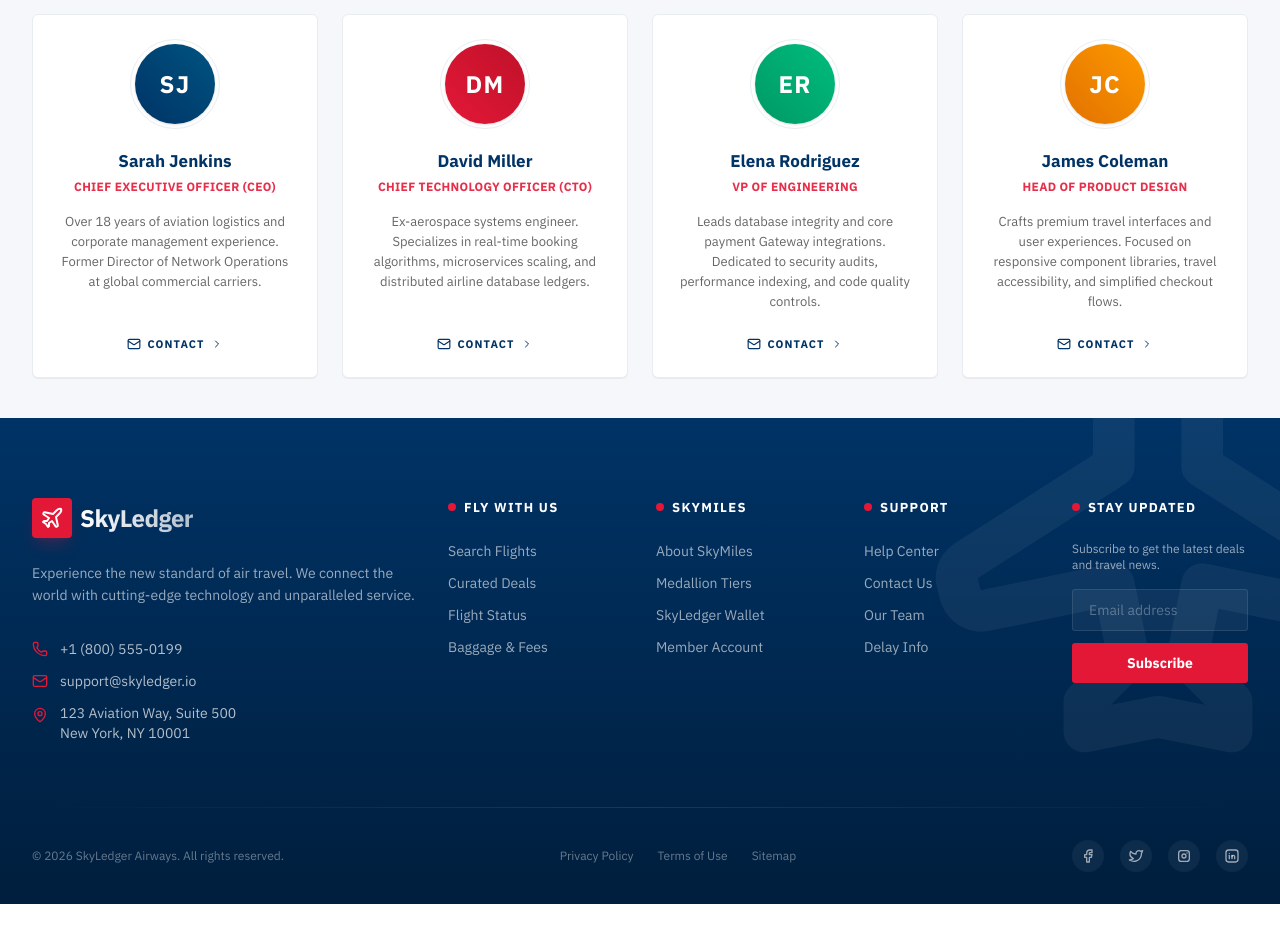
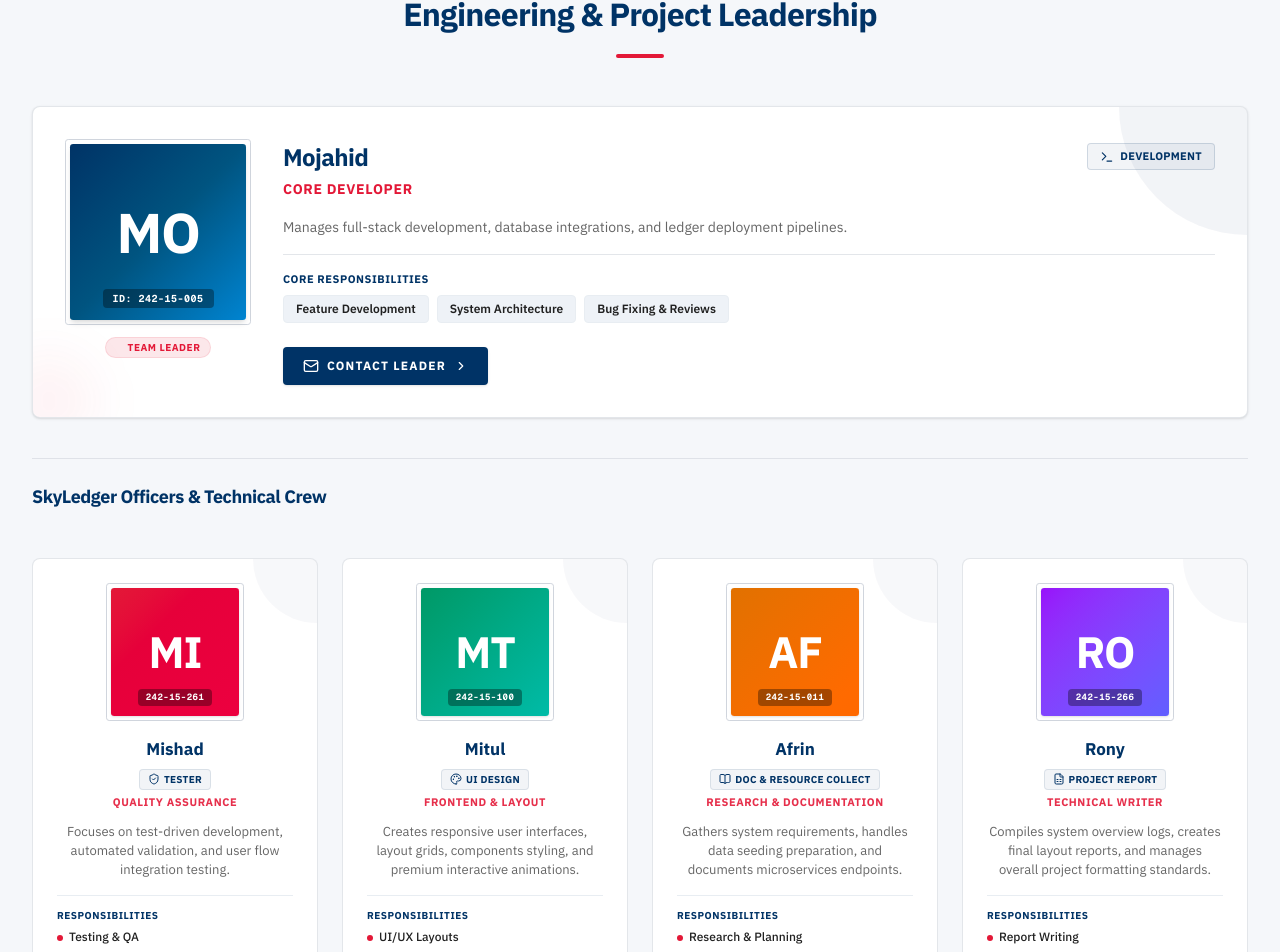
Before and after one commit to mojahid2021/SkyLedger, a Next.js app: page /team in a window 1280 px wide. Shown: the part 459-1411 px from the top of the page. Before the commit the page ends 1363 px from the top, so only its background shows below. Built offline with nearby package versions, Linux system fonts and the light colour scheme.

Commit message:
feat: update team page with expanded member details and motion-based layout animations

```diff
--- a/src/app/team/page.tsx
+++ b/src/app/team/page.tsx
@@ -1,60 +1,119 @@
 "use client"
 
 import React from "react"
-import { Users, Award, Mail, ChevronRight } from "lucide-react"
+import { Users, Mail, ChevronRight, Terminal, ShieldCheck, Palette, BookOpen, FileSpreadsheet } from "lucide-react"
 import { Navbar } from "@/components/layout/navbar"
 import { Footer } from "@/components/layout/footer"
+import { motion } from "framer-motion"
 
 interface TeamMember {
   name: string
+  id: string
   role: string
+  roleDescription: string
   initials: string
   gradient: string
   bio: string
   email: string
+  icon: any
+  responsibilities: string[]
 }
 
 const TEAM_MEMBERS: TeamMember[] = [
   {
-    name: "Sarah Jenkins",
-    role: "Chief Executive Officer (CEO)",
-    initials: "SJ",
-    gradient: "from-delta-navy to-delta-navy-mid",
-    bio: "Over 18 years of aviation logistics and corporate management experience. Former Director of Network Operations at global commercial carriers.",
-    email: "s.jenkins@skyledger.io",
+    name: "Mojahid",
+    id: "242-15-005",
+    role: "Development",
+    roleDescription: "Core Developer",
+    initials: "MO",
+    gradient: "from-delta-navy via-delta-navy-mid to-sky-600",
+    bio: "Manages full-stack development, database integrations, and ledger deployment pipelines.",
+    responsibilities: ["Feature Development", "System Architecture", "Bug Fixing & Reviews"],
+    email: "mojahid@example.com",
+    icon: Terminal,
   },
   {
-    name: "David Miller",
-    role: "Chief Technology Officer (CTO)",
-    initials: "DM",
-    gradient: "from-delta-red to-delta-red-hover",
-    bio: "Ex-aerospace systems engineer. Specializes in real-time booking algorithms, microservices scaling, and distributed airline database ledgers.",
-    email: "d.miller@skyledger.io",
+    name: "Mishad",
+    id: "242-15-261",
+    role: "Tester",
+    roleDescription: "Quality Assurance",
+    initials: "MI",
+    gradient: "from-delta-red to-rose-600",
+    bio: "Focuses on test-driven development, automated validation, and user flow integration testing.",
+    responsibilities: ["Testing & QA", "Bug Detection", "Performance Auditing"],
+    email: "mishad@example.com",
+    icon: ShieldCheck,
   },
   {
-    name: "Elena Rodriguez",
-    role: "VP of Engineering",
-    initials: "ER",
-    gradient: "from-emerald-600 to-emerald-500",
-    bio: "Leads database integrity and core payment Gateway integrations. Dedicated to security audits, performance indexing, and code quality controls.",
-    email: "e.rodriguez@skyledger.io",
+    name: "Mitul",
+    id: "242-15-100",
+    role: "UI Design",
+    roleDescription: "Frontend & Layout",
+    initials: "MT",
+    gradient: "from-emerald-600 to-teal-500",
+    bio: "Creates responsive user interfaces, layout grids, components styling, and premium interactive animations.",
+    responsibilities: ["UI/UX Layouts", "Component Design", "Responsive Interfaces"],
+    email: "mitul@example.com",
+    icon: Palette,
   },
   {
-    name: "James Coleman",
-    role: "Head of Product Design",
-    initials: "JC",
-    gradient: "from-amber-600 to-amber-500",
-    bio: "Crafts premium travel interfaces and user experiences. Focused on responsive component libraries, travel accessibility, and simplified checkout flows.",
-    email: "j.coleman@skyledger.io",
+    name: "Afrin",
+    id: "242-15-011",
+    role: "Doc & Resource Collect",
+    roleDescription: "Research & Documentation",
+    initials: "AF",
+    gradient: "from-amber-600 to-orange-500",
+    bio: "Gathers system requirements, handles data seeding preparation, and documents microservices endpoints.",
+    responsibilities: ["Research & Planning", "API Documentation", "Data Seeding Configs"],
+    email: "afrin@example.com",
+    icon: BookOpen,
+  },
+  {
+    name: "Rony",
+    id: "242-15-266",
+    role: "Project Report",
+    roleDescription: "Technical Writer",
+    initials: "RO",
+    gradient: "from-purple-600 to-indigo-500",
+    bio: "Compiles system overview logs, creates final layout reports, and manages overall project formatting standards.",
+    responsibilities: ["Report Writing", "Formatting Standards", "Log Aggregation"],
+    email: "rony@example.com",
+    icon: FileSpreadsheet,
   },
 ]
 
+const containerVariants = {
+  hidden: { opacity: 0 },
+  visible: {
+    opacity: 1,
+    transition: {
+      staggerChildren: 0.1,
+    },
+  },
+}
+
+const itemVariants = {
+  hidden: { y: 25, opacity: 0 },
+  visible: {
+    y: 0,
+    opacity: 1,
+    transition: {
+      type: "spring" as const,
+      stiffness: 90,
+      damping: 14,
+    },
+  },
+}
+
 export default function TeamPage() {
+  const leader = TEAM_MEMBERS[0]
+  const mates = TEAM_MEMBERS.slice(1)
+
   return (
     <div className="min-h-screen bg-delta-surface-1 text-delta-ink font-delta flex flex-col">
       <Navbar />
 
-      <main className="flex-1 mx-auto w-full max-w-[1280px] px-6 sm:px-8 py-10 flex flex-col gap-10">
+      <main className="flex-1 mx-auto w-full max-w-[1280px] px-6 sm:px-8 py-12 flex flex-col gap-12">
         {/* Header Block with Hero Banner */}
         <div
           className="relative rounded-[8px] overflow-hidden bg-cover bg-center text-white border border-white/10 shadow-xl p-8 md:p-12"
@@ -66,64 +125,184 @@ export default function TeamPage() {
           <div className="relative z-10 max-w-[650px] flex flex-col gap-3">
             <div className="inline-flex items-center gap-1.5 bg-delta-red/35 border border-delta-red/30 text-white px-3 py-1 text-[11px] font-[800] uppercase tracking-wider w-fit rounded-full shadow-sm animate-pulse">
               <Users className="h-3.5 w-3.5 text-white" />
-              <span>Project Leadership</span>
+              <span>Project Hub</span>
             </div>
             <h1 className="text-[32px] sm:text-[40px] font-[800] text-white tracking-tight leading-none mt-2 text-shadow-md">
-              Meet Our Core Team
+              Meet Our Flight Crew
             </h1>
             <p className="text-[15px] text-white/80 max-w-[580px] mt-2 font-normal leading-[22px] text-shadow-sm">
-              We combine deep airline business knowledge with top-tier technology experience to make modern flight booking and travel loyalty rewarding.
+              The engineering, design, and analysis team powering modern airline booking systems. Structured roles, robust deliverables.
             </p>
           </div>
         </div>
 
-        {/* Team Grid */}
-        <div className="flex flex-col gap-4">
-          <div className="flex flex-col gap-1">
-            <p className="text-[12px] font-[800] uppercase tracking-wider text-delta-red">Executive & Engineering Directors</p>
-            <h2 className="text-[22px] sm:text-[26px] font-[850] text-delta-navy tracking-tight leading-none">
-              SkyLedger Officers
+        {/* Section Heading */}
+        <div className="flex flex-col gap-2 items-center text-center">
+          <span className="text-[12px] font-[800] uppercase tracking-widest text-delta-red px-3 py-1 bg-delta-red/5 rounded-full border border-delta-red/10">
+            SkyLedger Operations
+          </span>
+          <h2 className="text-[26px] sm:text-[32px] font-[850] text-delta-navy tracking-tight mt-1">
+            Engineering & Project Leadership
           </h2>
+          <div className="h-1 w-12 bg-delta-red mt-2 rounded-full" />
         </div>
 
-          <div className="grid grid-cols-1 sm:grid-cols-2 lg:grid-cols-4 gap-6 mt-4">
-            {TEAM_MEMBERS.map((member, idx) => (
-              <div
-                key={idx}
-                className="group flex flex-col rounded-[6px] border border-delta-hairline-light bg-white p-6 shadow-2xs hover:shadow-md hover:border-delta-navy transition-all duration-300 items-center text-center"
+        {/* Motion Container */}
+        <motion.div
+          variants={containerVariants}
+          initial="hidden"
+          animate="visible"
+          className="flex flex-col gap-10"
         >
-                {/* Custom Initials Avatar with Gradient Ring */}
-                <div className="relative mb-5 p-1 rounded-full border border-delta-hairline-light group-hover:border-delta-navy transition-all duration-300">
-                  <div className={`h-20 w-20 rounded-full bg-gradient-to-tr ${member.gradient} text-white flex items-center justify-center text-[24px] font-[800] tracking-wider shadow-sm uppercase`}>
-                    {member.initials}
+          {/* Team Leader - Mojahid */}
+          <motion.div
+            variants={itemVariants}
+            className="relative bg-white border border-delta-hairline/60 rounded-[8px] shadow-sm hover:shadow-md hover:border-delta-navy/40 transition-all duration-300 p-8 flex flex-col md:flex-row gap-8 items-center md:items-start overflow-hidden group"
+          >
+            {/* Background design accents */}
+            <div className="absolute top-0 right-0 w-32 h-32 bg-delta-navy/5 rounded-bl-full pointer-events-none group-hover:bg-delta-navy/8 transition-colors duration-300" />
+            <div className="absolute -bottom-8 -left-8 w-24 h-24 bg-delta-red/5 rounded-full blur-xl pointer-events-none" />
+
+            {/* Custom Rectangular ID Badge */}
+            <div className="relative shrink-0 flex flex-col items-center">
+              <div className="p-1 rounded-md border border-delta-hairline group-hover:border-delta-navy transition-colors duration-300">
+                <div className={`h-44 w-44 rounded-md bg-gradient-to-br ${leader.gradient} text-white flex flex-col items-center justify-center shadow-md relative overflow-hidden`}>
+                  <span className="text-[56px] font-[900] tracking-tight">{leader.initials}</span>
+                  <span className="absolute bottom-3 bg-black/35 text-[10px] px-2.5 py-0.5 rounded font-mono font-[700] tracking-wider select-all uppercase">
+                    ID: {leader.id}
+                  </span>
+                </div>
+              </div>
+              <div className="mt-3 flex items-center gap-1.5 text-delta-red font-[800] text-[10px] uppercase tracking-wider bg-delta-red/10 border border-delta-red/10 px-2.5 py-0.5 rounded-full">
+                <span className="h-1.5 w-1.5 rounded-full bg-delta-red animate-ping" />
+                Team Leader
               </div>
             </div>
 
-                {/* Info details */}
-                <h3 className="text-[17px] font-[800] text-delta-navy group-hover:text-delta-red transition-colors duration-200">
+            {/* Content Details */}
+            <div className="flex-1 flex flex-col gap-4 text-center md:text-left z-10 w-full">
+              <div>
+                <div className="flex flex-col md:flex-row md:items-center justify-between gap-2">
+                  <h3 className="text-[24px] font-[900] text-delta-navy tracking-tight">
+                    {leader.name}
+                  </h3>
+                  <div className="inline-flex items-center gap-1.5 bg-delta-navy/5 text-delta-navy border border-delta-navy/15 text-[11px] font-[850] px-3 py-1 rounded w-fit self-center md:self-auto uppercase tracking-wide">
+                    <leader.icon className="h-3.5 w-3.5 text-delta-navy" />
+                    <span>{leader.role}</span>
+                  </div>
+                </div>
+                <p className="text-[14px] text-delta-red font-[700] uppercase tracking-wider mt-1">
+                  {leader.roleDescription}
+                </p>
+              </div>
+
+              <p className="text-[14px] text-delta-ink-muted leading-[22px] font-normal">
+                {leader.bio}
+              </p>
+
+              {/* Responsibilities list */}
+              <div className="flex flex-col gap-2 border-t border-delta-hairline/60 pt-4">
+                <span className="text-[11px] font-[850] text-delta-navy uppercase tracking-wider block">
+                  Core Responsibilities
+                </span>
+                <div className="flex flex-wrap gap-2 justify-center md:justify-start">
+                  {leader.responsibilities.map((resp, i) => (
+                    <span key={i} className="text-[12px] font-semibold bg-delta-surface-2 text-delta-ink px-3 py-1 rounded-[4px] border border-delta-hairline-light">
+                      {resp}
+                    </span>
+                  ))}
+                </div>
+              </div>
+
+              {/* Contact Button */}
+              <a
+                href={`mailto:${leader.email}`}
+                className="mt-2 self-center md:self-start inline-flex items-center gap-2 text-[12px] font-[850] uppercase tracking-widest text-white bg-delta-navy hover:bg-delta-red transition-all px-5 py-2.5 rounded-[4px] shadow-sm hover:scale-[1.02] duration-200"
+              >
+                <Mail className="h-4 w-4" />
+                <span>Contact Leader</span>
+                <ChevronRight className="h-3.5 w-3.5" />
+              </a>
+            </div>
+          </motion.div>
+
+          {/* Subheading for teammates */}
+          <motion.div variants={itemVariants} className="border-t border-delta-hairline/60 pt-6">
+            <h3 className="text-[18px] font-[850] text-delta-navy tracking-tight mb-2">
+              SkyLedger Officers & Technical Crew
+            </h3>
+          </motion.div>
+
+          {/* Teammates Grid */}
+          <div className="grid grid-cols-1 sm:grid-cols-2 lg:grid-cols-4 gap-6">
+            {mates.map((member, idx) => (
+              <motion.div
+                key={idx}
+                variants={itemVariants}
+                className="group relative bg-white border border-delta-hairline/60 rounded-[8px] p-6 shadow-2xs hover:shadow-md hover:border-delta-navy/40 transition-all duration-300 flex flex-col justify-between overflow-hidden"
+              >
+                {/* Background Accent */}
+                <div className="absolute top-0 right-0 w-16 h-16 bg-delta-navy/3 rounded-bl-full pointer-events-none group-hover:bg-delta-navy/5 transition-colors duration-300" />
+
+                {/* Top Section */}
+                <div className="flex flex-col items-center text-center">
+                  {/* Avatar */}
+                  <div className="p-1 rounded-md border border-delta-hairline group-hover:border-delta-navy transition-colors duration-300 mb-4">
+                    <div className={`h-32 w-32 rounded-md bg-gradient-to-br ${member.gradient} text-white flex flex-col items-center justify-center shadow-sm relative overflow-hidden`}>
+                      <span className="text-[44px] font-[900] tracking-tight">{member.initials}</span>
+                      <span className="absolute bottom-2.5 bg-black/35 text-[9px] px-2 py-0.5 rounded font-mono font-[700] tracking-wider select-all uppercase">
+                        {member.id}
+                      </span>
+                    </div>
+                  </div>
+
+                  {/* Name and Role */}
+                  <h4 className="text-[17px] font-[900] text-delta-navy group-hover:text-delta-red transition-colors duration-200">
                     {member.name}
-                </h3>
-                <span className="text-[12px] font-[750] text-delta-red/90 uppercase tracking-wide mt-1">
-                  {member.role}
+                  </h4>
+                  <div className="mt-1.5 inline-flex items-center gap-1 bg-delta-navy/5 text-delta-navy border border-delta-navy/10 text-[10px] font-[850] px-2 py-0.5 rounded uppercase tracking-wide">
+                    <member.icon className="h-3 w-3 text-delta-navy" />
+                    <span>{member.role}</span>
+                  </div>
+                  <span className="text-[11px] font-[700] text-delta-red/90 uppercase tracking-wider mt-1 block">
+                    {member.roleDescription}
                   </span>
 
-                <p className="mt-4 text-[13px] text-delta-ink-muted leading-[20px] font-normal flex-1">
+                  <p className="mt-3 text-[13px] text-delta-ink-muted leading-[19px] font-normal">
                     {member.bio}
                   </p>
+                </div>
 
-                {/* Email link trigger */}
-                <a
-                  href={`mailto:${member.email}`}
-                  className="mt-6 flex items-center gap-1.5 text-[11px] font-[850] uppercase tracking-widest text-delta-navy hover:text-delta-red transition-colors"
-                >
-                  <Mail className="h-3.5 w-3.5" />
-                  <span>Contact</span>
-                  <ChevronRight className="h-3 w-3 group-hover:translate-x-0.5 transition-transform" />
-                </a>
+                {/* Middle - Responsibilities list */}
+                <div className="border-t border-delta-hairline-light pt-3 mt-4 flex flex-col gap-1.5 flex-1 w-full text-left">
+                  <span className="text-[10px] font-[850] text-delta-navy uppercase tracking-wider">
+                    Responsibilities
+                  </span>
+                  <div className="flex flex-col gap-1.5">
+                    {member.responsibilities.map((resp, i) => (
+                      <div key={i} className="flex items-start gap-1.5 text-[12px] text-delta-ink font-medium leading-[16px]">
+                        <div className="h-1.5 w-1.5 bg-delta-red rounded-full mt-1.5 shrink-0" />
+                        <span>{resp}</span>
                       </div>
                     ))}
                   </div>
                 </div>
+
+                {/* Bottom - Contact Link */}
+                <div className="border-t border-delta-hairline-light pt-4 mt-4 w-full">
+                  <a
+                    href={`mailto:${member.email}`}
+                    className="w-full flex items-center justify-center gap-1.5 text-[11px] font-[850] uppercase tracking-widest text-delta-navy hover:text-delta-red transition-colors py-1.5 hover:bg-delta-surface-2 rounded"
+                  >
+                    <Mail className="h-3.5 w-3.5" />
+                    <span>Send Message</span>
+                    <ChevronRight className="h-3 w-3 group-hover:translate-x-0.5 transition-transform" />
+                  </a>
+                </div>
+              </motion.div>
+            ))}
+          </div>
+        </motion.div>
       </main>
       <Footer />
     </div>
```
Lines whose indentation alone changed are shown as unchanged.
